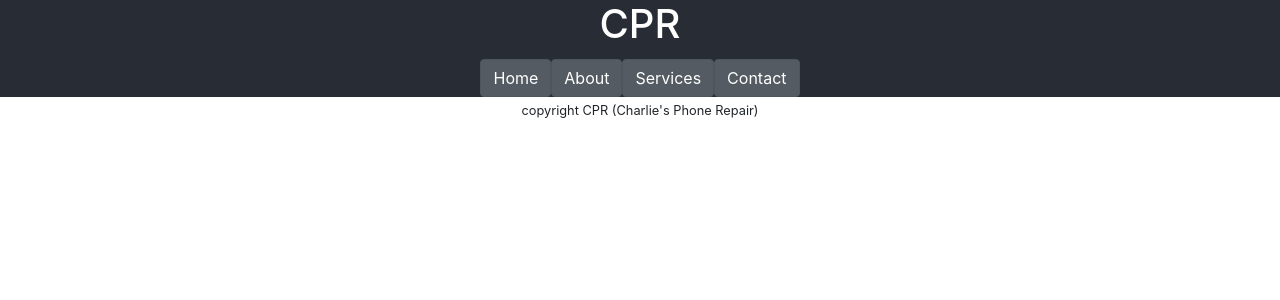
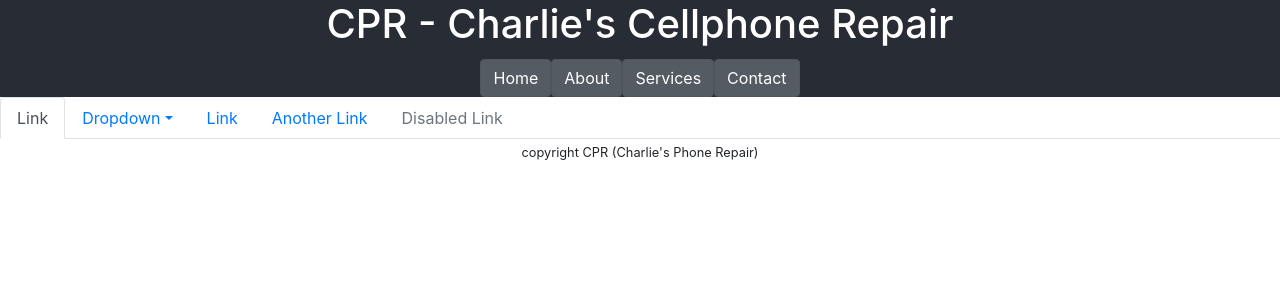
Before and after one commit to thereactgirl/Charlies-Cell-Repair, a React (Create React App) app: page / in a window 1280 px wide. Shown: the top 300 px of the page. Built offline with nearby package versions, Linux system fonts and the light colour scheme.

Commit message:
oooh these NAVs too easy!

```diff
--- a/src/App.js
+++ b/src/App.js
@@ -1,6 +1,8 @@
 import React from 'react';
 import Navigation from './components/Navigation';
 import Footer from './components/Footer';
+import Example from "./components/Example";
+
 import './App.css';
 
 function App() {
@@ -10,7 +12,7 @@ function App() {
         <Navigation />
       </header>
 
-
+      <Example />
       <footer classname="App-footer">
         <Footer />
       </footer>
--- /dev/null
+++ b/src/components/Example.js
@@ -0,0 +1,52 @@
+import React from 'react';
+import { Nav, NavItem, Dropdown, DropdownItem, DropdownToggle, DropdownMenu, NavLink } from 'reactstrap';
+
+export default class Example extends React.Component {
+  constructor(props) {
+    super(props);
+
+    this.toggle = this.toggle.bind(this);
+    this.state = {
+      dropdownOpen: false
+    };
+  }
+
+  toggle() {
+    this.setState({
+      dropdownOpen: !this.state.dropdownOpen
+    });
+  }
+
+  render() {
+    return (
+      <div>
+        <Nav tabs>
+          <NavItem>
+            <NavLink href="#" active>Link</NavLink>
+          </NavItem>
+          <Dropdown nav isOpen={this.state.dropdownOpen} toggle={this.toggle}>
+            <DropdownToggle nav caret>
+              Dropdown
+            </DropdownToggle>
+            <DropdownMenu>
+              <DropdownItem header>Header</DropdownItem>
+              <DropdownItem disabled>Action</DropdownItem>
+              <DropdownItem>Another Action</DropdownItem>
+              <DropdownItem divider />
+              <DropdownItem>Another Action</DropdownItem>
+            </DropdownMenu>
+          </Dropdown>
+          <NavItem>
+            <NavLink href="#">Link</NavLink>
+          </NavItem>
+          <NavItem>
+            <NavLink href="#">Another Link</NavLink>
+          </NavItem>
+          <NavItem>
+            <NavLink disabled href="#">Disabled Link</NavLink>
+          </NavItem>
+        </Nav>
+      </div>
+    );
+  }
+}
--- a/src/components/Navigation.js
+++ b/src/components/Navigation.js
@@ -14,7 +14,7 @@ class Navigation extends React.Component{
     render(){
         return (
             <div>
-                <h1>CPR</h1>
+                <h1>CPR - Charlie's Cellphone Repair</h1>
                 <nav>
                     <Button color="secondary" active={true}>Home</Button>
                     <Button color="secondary" active={true} onClick={this.toggle.bind(this)}>About</Button>
```
